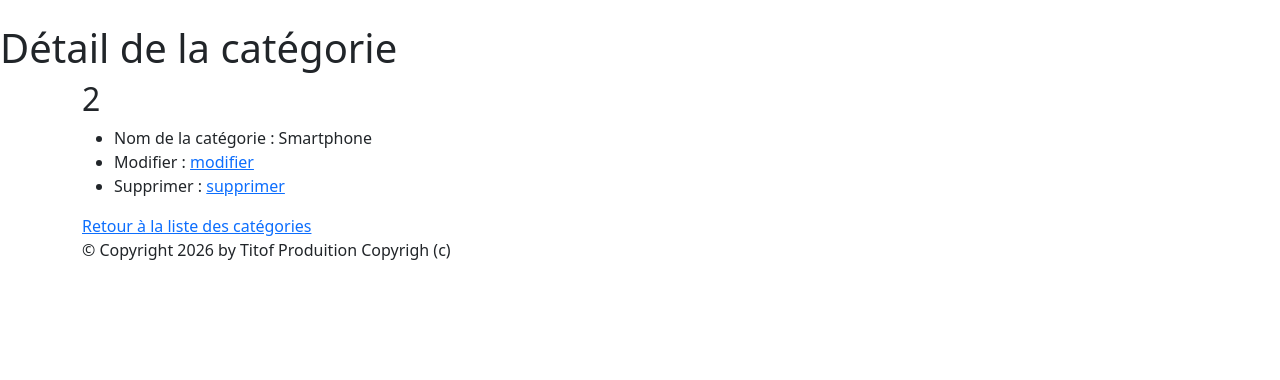
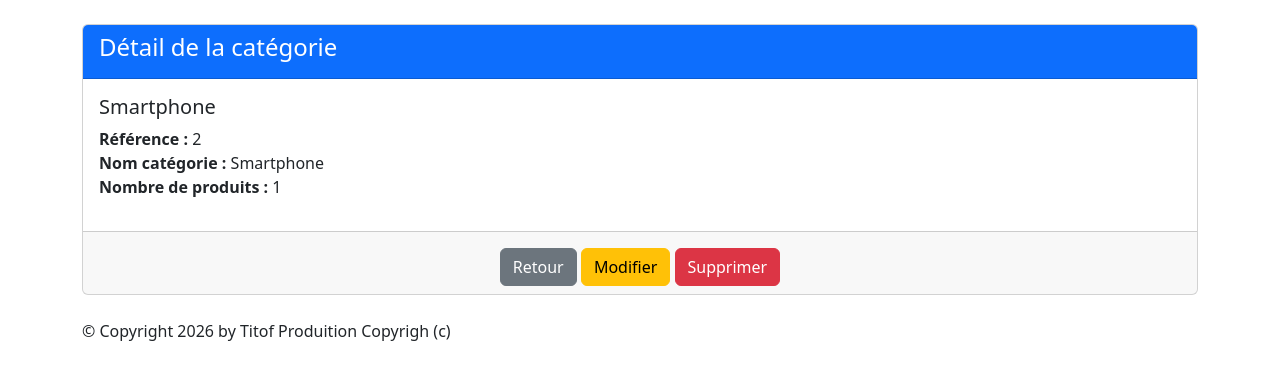
Before and after one commit to NolhanDolou/TutoDjango-DOLOU, a Django app: page /monApp/categorie/2/ in a window 1280 px wide. Shown: the part 56-436 px from the top of the page. Run offline with Django 5.2, Linux system fonts and the light colour scheme; data comes from the database, SQL or seed files in the repository; both versions use the stored data as it was after the commit; some libraries are stand-ins or nearby versions.

Commit message:
ajout bootstrap detail cate

```diff
--- a/monProj/monApp/templates/monApp/ListCategories.html
+++ b/monProj/monApp/templates/monApp/ListCategories.html
@@ -10,6 +10,7 @@
         <thead>
         <th>Id</th>
         <th>Nom Catégorie</th>
+        <th>Nombre de Produits</th>
         <th>Détail</th>
         <th>Modifier</th>
         <th>Supprimer</th>
@@ -19,6 +20,7 @@
         <tr>
         <td>{{ cate.idCat }} </td>
         <td>{{ cate.nomCat }} </td>
+        <td>{{ cate.nb_produits }} </td>
         <td><a href="{% url 'detailCategorie' cate.idCat %}">{{ cate.idCat }}</a></td>
         <td><a href="{% url 'modificationCategorie' cate.idCat %}">modifier</a></td>
         <td><a href="{% url 'suppressionCategorie' cate.idCat %}">supprimer</a></td>
--- a/monProj/monApp/templates/monApp/detail_categorie.html
+++ b/monProj/monApp/templates/monApp/detail_categorie.html
@@ -1,13 +1,21 @@
 {% extends 'monApp/base.html' %}
-{% block menu %}
-<h1>{{titremenu}}</h1>
+{% block contenu %}
+<div class="card mb-4">
+    <div class="card-header bg-primary text-white">
+        <h4>Détail de la catégorie</h4>
+    </div>
+    <div class="card-body">
+        <h5 class="card-title">{{ ctr.nomCat }}</h5>
+        <ul class="list-unstyled">
+            <li><strong>Référence :</strong> {{ ctr.idCat }}</li>
+            <li><strong>Nom catégorie :</strong> {{ ctr.nomCat }}</li>
+            <li><strong>Nombre de produits :</strong> {{ ctr.nb_produits }}</li>
+        </ul>
+    </div>
+    <div class="card-footer text-center">
+        <a href="{% url 'ListeCategories' %}" class="btn btn-secondary mt-2">Retour</a>
+        <a href="{% url 'modificationCategorie' ctr.idCat %}" class="btn btn-warning mt-2">Modifier</a>
+        <a href="{% url 'suppressionCategorie' ctr.idCat %}" class="btn btn-danger mt-2">Supprimer</a>
+    </div>
+</div>
 {% endblock %}
-{% block contenu %}
-<h2>{{ ctr.idCat }}</h2>
-<ul>
-<li>Nom de la catégorie : {{ctr.nomCat }} </li>
-<li>Modifier : <a href="{% url 'modificationCategorie' ctr.idCat %}">modifier</a></li>
-<li>Supprimer : <a href="{% url 'suppressionCategorie' ctr.idCat %}">supprimer</a></li>
-</ul>
-<a href="{% url 'ListeCategories' %}">Retour à la liste des catégories</a>
-{% endblock %}
--- a/monProj/monApp/views.py
+++ b/monProj/monApp/views.py
@@ -9,6 +9,7 @@ from django import forms
 from django.core.mail import send_mail
 from django.urls import reverse_lazy
 from django.forms import BaseModelForm
+from django.db.models import Count
 
 
 from django.contrib.auth import authenticate, login, logout
@@ -118,6 +119,10 @@ class CategorieListView(ListView):
     template_name = "monApp/ListCategories.html"
     context_object_name = "categories"
 
+    def get_queryset(self):
+        # Annoter chaque catégorie avec le nombre de produits liés
+        return Categorie.objects.annotate(nb_produits=Count('produit_categorie'))
+
     def get_context_data(self, **kwargs):
         context = super(CategorieListView, self).get_context_data(**kwargs)
         context['titremenu'] = "Liste de mes Categories !"
@@ -129,9 +134,14 @@ class CategorieDetailView(DetailView):
     template_name = "monApp/detail_categorie.html"
     context_object_name = "ctr"
 
+    def get_queryset(self):
+        # Annoter chaque catégorie avec le nombre de produits liés
+        return Categorie.objects.annotate(nb_produits=Count('produit_categorie'))
+
     def get_context_data(self, **kwargs):
         context = super(CategorieDetailView, self).get_context_data(**kwargs)
         context['titremenu'] = "Détail de la catégorie"
+        context['produits'] = self.object.produit_categorie.all()
         return context
 
 class RayonListView(ListView):
--- a/monProj/monProj/settings.py
+++ b/monProj/monProj/settings.py
@@ -56,6 +56,7 @@ MIDDLEWARE = [
 ]
 
 ROOT_URLCONF = 'monProj.urls'
+LOGIN_URL = 'login'
 
 TEMPLATES = [
     {
```
Also changed, not shown: monProj/monApp/tests/test_Produit_View.py (+10 -0 lines), monProj/monApp/tests/test_View_Lists.py (+8 -0 lines), README.md, monProj/db.sqlite3.
